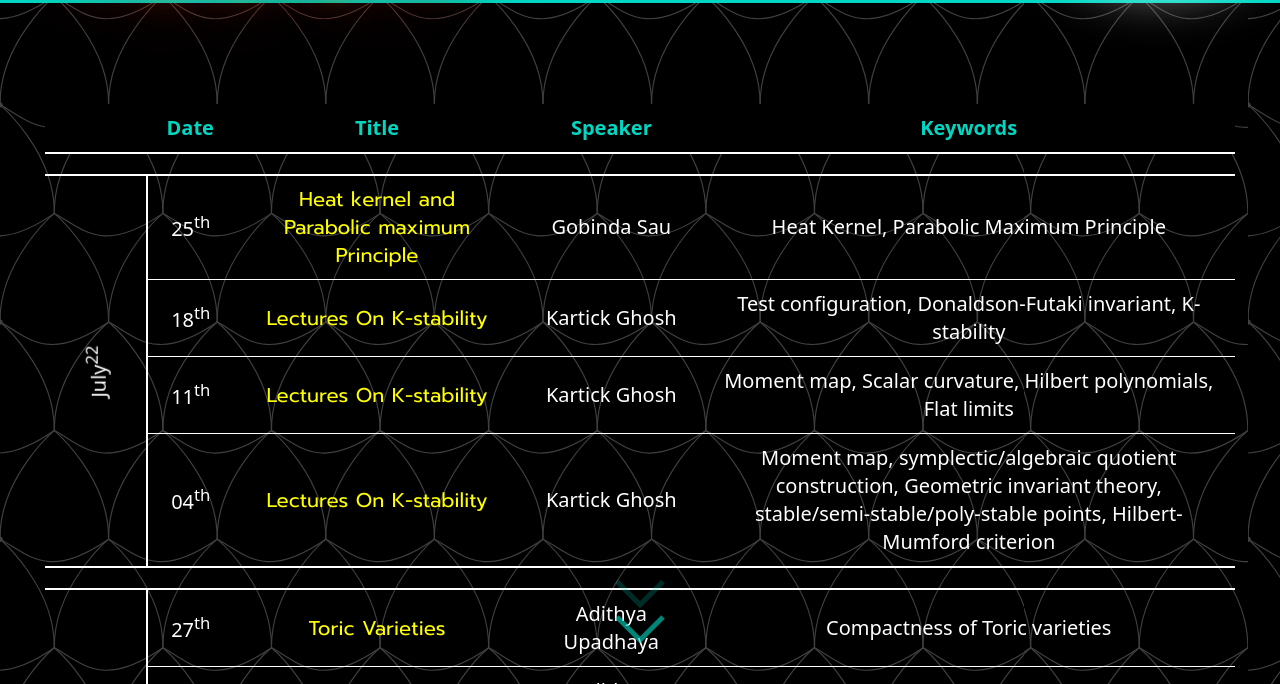
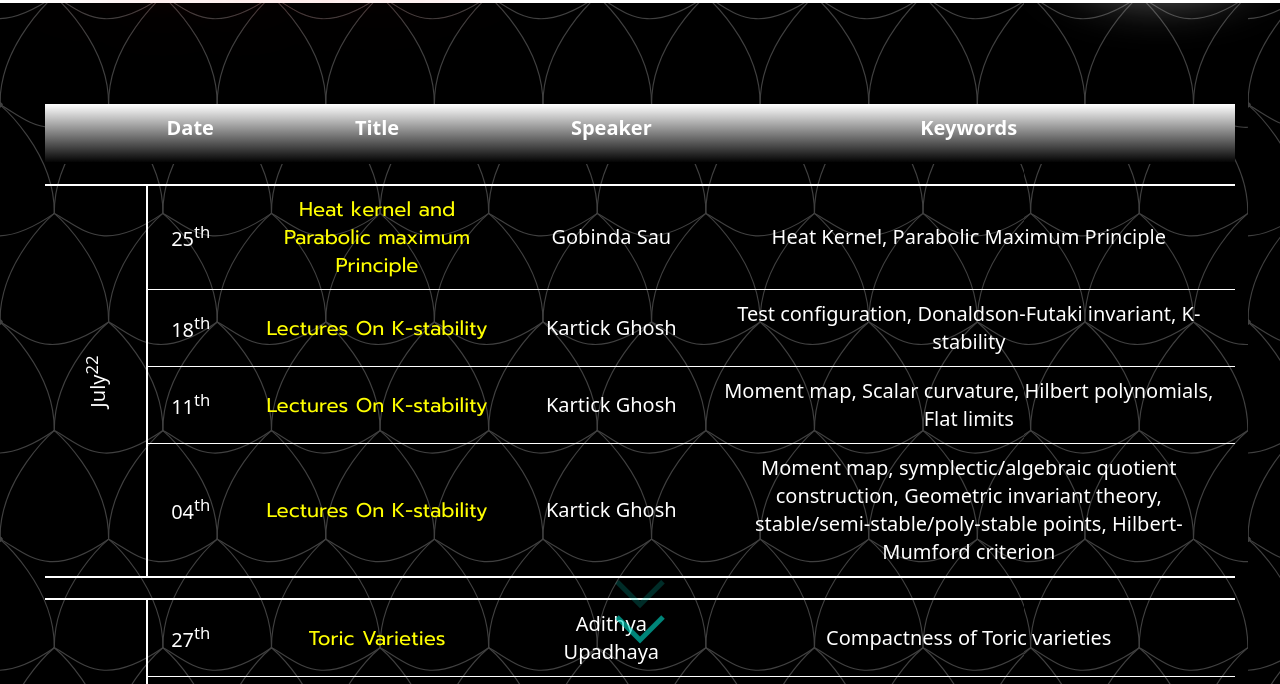
Before and after one commit to STGSIISc/stgsiisc.github.io, a plain HTML site: page indexGeo.html in a window 1280 px wide. Shown: the part 112-796 px from the top of the page. Drawn offline with nearby package versions, Linux system fonts and the light colour scheme; some packages are replaced by stand-ins of ours.

Commit message:
Add files via upload

```diff
--- a/indexGeo.html
+++ b/indexGeo.html
@@ -30,7 +30,7 @@
 
 
          <h1 style="position: absolute;
-               left: 72px;">
+               left: 72px; top: 0px;">
 
                <h11>
                   STGS Geometry Module
@@ -84,12 +84,12 @@
 
 	  <thead>
 
-	  <tr style="border-bottom:2px solid white;">
-        <th style="width:50px;"></th>
-		<th>Date </th>
-        <th>Title</th>
-        <th>Speaker</th>
-        <th>Keywords</th>
+	  <tr style="border-bottom:2px solid black;">
+        <th style="width:50px; padding-bottom: 20px;"></th>
+		<th style="padding-bottom: 20px;">Date </th>
+        <th style="padding-bottom: 20px;">Title</th>
+        <th style="padding-bottom: 20px;">Speaker</th>
+        <th style="padding-bottom: 20px;">Keywords</th>
       </tr>
 
 	  </thead>
@@ -779,7 +779,7 @@ margin-top:110px;
   left: 0;
  height: 20px;
   width: 100%;
- border-bottom: 5px solid #00d7c3;
+ border-bottom: 5px solid white;
   padding: 20px 10px 70px 10px;
 }
 
@@ -792,6 +792,7 @@ margin-top:110px;
   position: fixed;
   top: 0;
   width: 100%;
+  z-index: 1;
 }
 
 .sticky + .content {
@@ -1139,7 +1140,7 @@ th{
  border: solid 0px white;
   background-color: transparent;
   text-align: center;
-  color: #00d7c3;
+  color: white;
   font-size: 20px;
 }
 
@@ -1161,7 +1162,8 @@ tr {
 thead {
   position: sticky;
   top: 115px;
-  background: black;
+  background: -webkit-linear-gradient(#fff, #000);
+  z-index: 1;
 }
 
 
```
